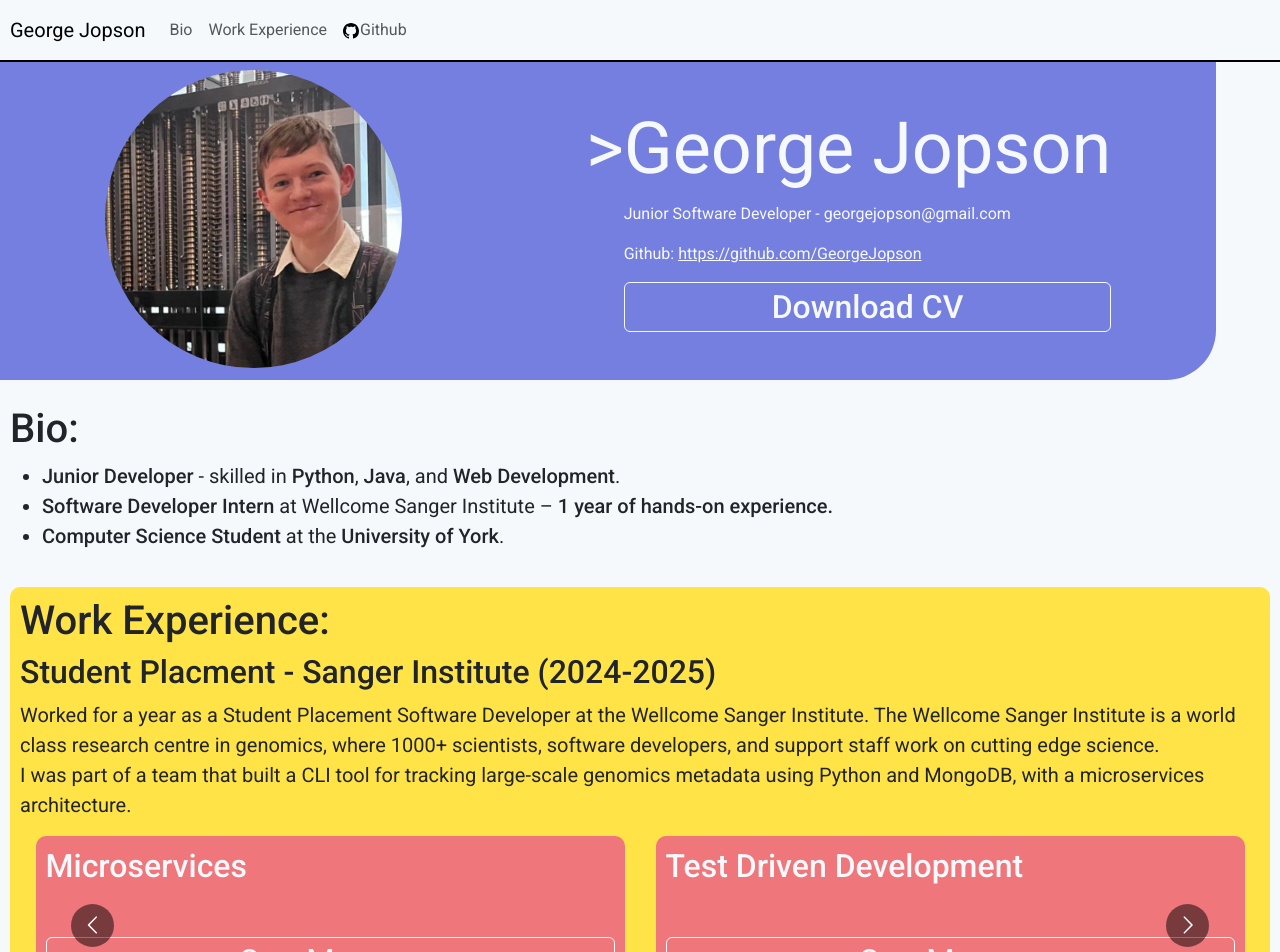
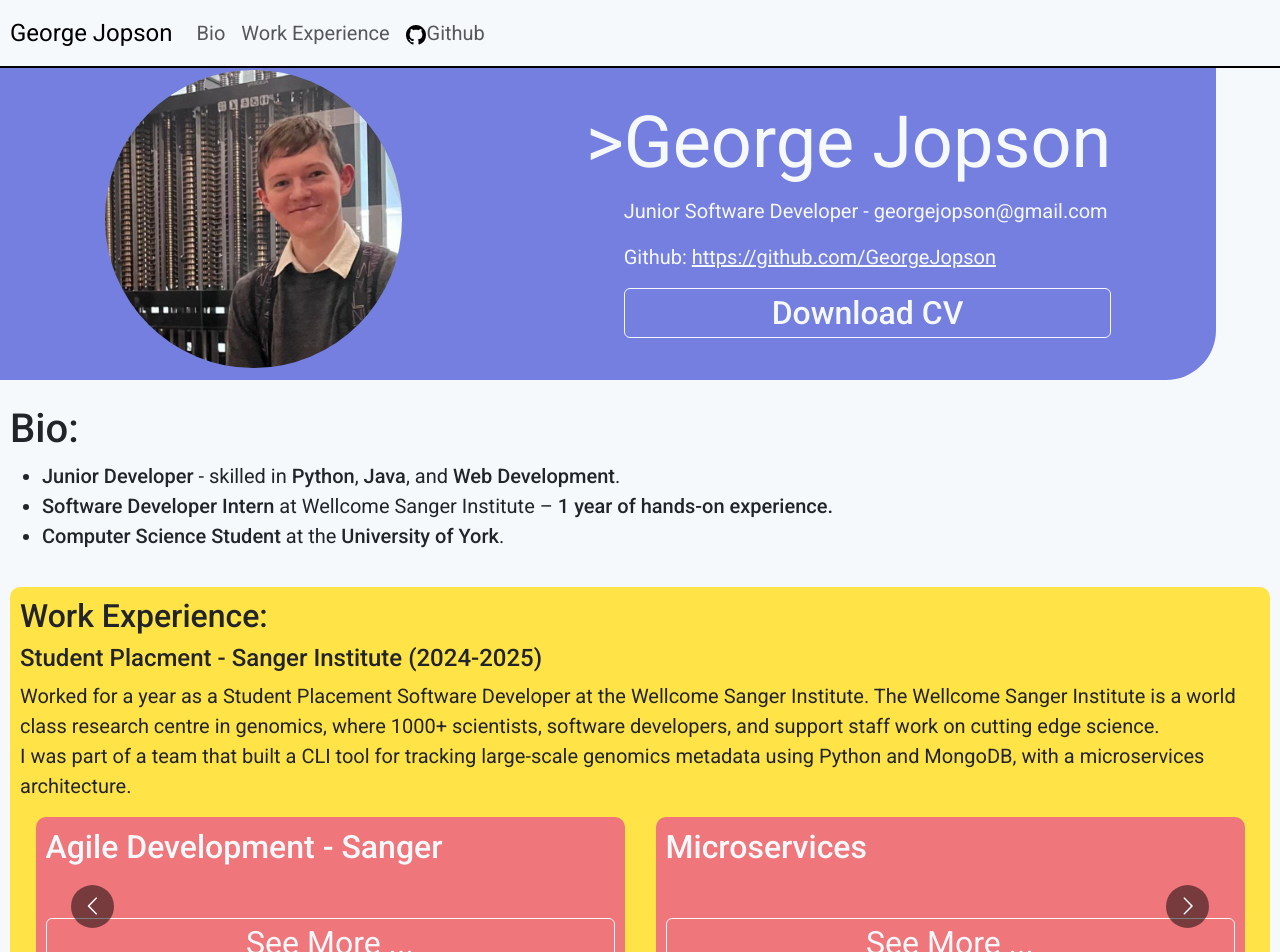
Before and after one commit to GeorgeJopson/GeorgeJopson.github.io, a React (Create React App) app: page / in a window 1280 px wide. Shown: the top 952 px of the page. Built offline with nearby package versions, Linux system fonts and the light colour scheme.

Commit message:
Update font-size stylings for consistency

```diff
--- a/src/AchievementCarousel/AchievementCarousel.css
+++ b/src/AchievementCarousel/AchievementCarousel.css
@@ -13,8 +13,6 @@
   justify-content:space-between;
 
   text-align: left;
-  font-size: 2em;
-
   height: 90%;
 }
 
@@ -26,7 +24,7 @@
   -webkit-box-orient: vertical;
   overflow: hidden;
 
-  font-size: 1em;
+  font-size: 2em;
   line-height:1.3em;
   height:3.1em;
 
@@ -35,7 +33,7 @@
 
 
 .btnSeeMore{
-  font-size: 1em;
+  font-size: 2em;
 
   display: flex;
   justify-content: center;
--- a/src/AchievementCarousel/AchievementCarousel.js
+++ b/src/AchievementCarousel/AchievementCarousel.js
@@ -37,8 +37,8 @@ function AchievementCarousel(){
   const achievements = achievementData.achievements
   const carouselItems = achievements.map((achievement, index)=>
       <div className="carouselItem" key={index}>
-        <p className="robotoMedium carouselItemText">{achievement.title}</p>
-        <button className="btnSeeMore btn btn-outline-primary btnRegular btnPink" onClick={()=>setOpenModalIndex(index)}>See More ...</button>
+        <p className="robotoMedium carouselItemText headerText">{achievement.title}</p>
+        <button className="btnSeeMore btn btn-outline-primary btnRegular btnPink robotoRegular headerText" onClick={()=>setOpenModalIndex(index)}>See More ...</button>
       </div>
   );
   const modalsInfo = achievements.map((achievement)=>{
@@ -57,7 +57,7 @@ function AchievementCarousel(){
         responsive={responsive}
         ssr={true}
         infinite={true}
-        autoPlay={isMobile === false}
+        autoPlay={false}
         autoPlaySpeed={3000}
         keyBoardControl={true}
         customTransition="transform 0.7s ease-in-out"
--- a/src/Bio/Bio.css
+++ b/src/Bio/Bio.css
@@ -3,9 +3,5 @@
   padding: 10px;
 }
 .bioTitle{
-  font-size: 1.75em;
   margin-right: 0.2em;
 }
-.bioBulletPoint{
-  font-size:1.25em;
-}
--- a/src/Bio/Bio.js
+++ b/src/Bio/Bio.js
@@ -4,11 +4,11 @@ import '../stylings/fonts.css';
 function Bio(){
   return(
     <div className="bioBox" id="bio">
-      <h1 className="robotoMedium ">Bio:</h1>
+      <h1 className="robotoMedium subTitleText">Bio:</h1>
       <ul>
-        <li className="robotoRegular bioBulletPoint"><span className='robotoMedium'>Junior Developer</span> - skilled in <span className="robotoMedium">Python</span>, <span className="robotoMedium">Java</span>, and <span className="robotoMedium">Web Development</span>.</li>
-        <li className="robotoRegular bioBulletPoint"><span className="robotoMedium">Software Developer Intern</span> at Wellcome Sanger Institute – <span className='robotoMedium'>1 year of hands-on experience.</span></li>
-        <li className="robotoRegular bioBulletPoint"><span className="robotoMedium">Computer Science Student</span> at the <span className="robotoMedium">University of York</span>.</li>
+        <li className="robotoRegular paragraphText"><span className='robotoMedium'>Junior Developer</span> - skilled in <span className="robotoMedium">Python</span>, <span className="robotoMedium">Java</span>, and <span className="robotoMedium">Web Development</span>.</li>
+        <li className="robotoRegular paragraphText"><span className="robotoMedium">Software Developer Intern</span> at Wellcome Sanger Institute – <span className='robotoMedium'>1 year of hands-on experience.</span></li>
+        <li className="robotoRegular paragraphText"><span className="robotoMedium">Computer Science Student</span> at the <span className="robotoMedium">University of York</span>.</li>
       </ul>
     </div>
   );
--- a/src/Modals/Modals.js
+++ b/src/Modals/Modals.js
@@ -23,8 +23,8 @@ function Modals({openModalIndex, modalsInfo, modalClose}) {
         <div className="modal-content">
           <img src={closeCross} alt="Close Cross" className="close" onClick={modalClose}/>
           <div className="modalText">
-            <h1 className="robotoBold">{modalInfo.title}</h1>
-            <p className="robotoRegular">{modalInfo.content}</p>
+            <h1 className="robotoBold headerText">{modalInfo.title}</h1>
+            <p className="robotoRegular paragraphText">{modalInfo.content}</p>
           </div>
         </div>
       </div>
--- a/src/NavBar/NavBar.css
+++ b/src/NavBar/NavBar.css
@@ -6,10 +6,6 @@
   border-color:black;
 }
 
-.nav-link{
-  font-size: 1em;
-}
-
 .githubIcon{
   margin-right:1px;
   height: 1em;
--- a/src/NavBar/NavBar.js
+++ b/src/NavBar/NavBar.js
@@ -9,17 +9,17 @@ function Navbar(){
       <button className="navbar-toggler" type="button" data-toggle="collapse" data-target="#navbarNav" aria-controls="navbarNav" aria-expanded="false" aria-label="Toggle navigation">
         <span className="navbar-toggler-icon"></span>
       </button>
-      <a className="navbar-brand robotoRegular" href="#header">George Jopson</a>
+      <a className="navbar-brand robotoRegular subtitleText" href="#header">George Jopson</a>
       <div className="collapse navbar-collapse" id="navbarNav">
         <ul className="navbar-nav">
         <li className="nav-item">
-            <a className="nav-link robotoRegular" href={"#bio"}>Bio</a>
+            <a className="nav-link robotoRegular paragraphText" href={"#bio"}>Bio</a>
           </li>
           <li className="nav-item">
-            <a className="nav-link robotoRegular" href={"#work-experience"}>Work Experience</a>
+            <a className="nav-link robotoRegular paragraphText" href={"#work-experience"}>Work Experience</a>
           </li>
           <li className="nav-item">
-            <a className="nav-link robotoRegular" href={"https://github.com/GeorgeJopson"} target="_blank" rel="noreferrer">
+            <a className="nav-link robotoRegular paragraphText" href={"https://github.com/GeorgeJopson"} target="_blank" rel="noreferrer">
               <img src={githubIcon} alt="Github Icon" className="githubIcon"/>
               Github
             </a>
--- a/src/WorkExperience/WorkExperience.js
+++ b/src/WorkExperience/WorkExperience.js
@@ -6,10 +6,10 @@ import AchievementCarousel from '../AchievementCarousel/AchievementCarousel';
 function WorkExperience(){
   return (
     <div className='containerBox' id="work-experience">
-      <h1 className="robotoMedium">Work Experience:</h1>
+      <h1 className="robotoMedium headerText">Work Experience:</h1>
 
-      <h2 className="robotoMedium">Student Placment - Sanger Institute (2024-2025)</h2>
-      <p className="robotoRegular workExperienceDescription">
+      <h2 className="robotoMedium subtitleText">Student Placment - Sanger Institute (2024-2025)</h2>
+      <p className="robotoRegular workExperienceDescription paragraphText">
         Worked for a year as a Student Placement Software Developer at the Wellcome Sanger Institute.
         The Wellcome Sanger Institute is a world class research centre in genomics, where 1000+ scientists, software developers, and support staff work
         on cutting edge science.
--- a/src/header/Header.css
+++ b/src/header/Header.css
@@ -37,7 +37,6 @@
 
 .subtitle{
   color: #f6f9fc;
-  font-size: 1em;
 }
 
 .titleBox{
--- a/src/header/Header.js
+++ b/src/header/Header.js
@@ -30,8 +30,8 @@ function HeaderTitleoBox(){
         <h1 className="title robotoRegular">&gt;</h1>
         <div>
           <h1 className='title robotoRegular'>George Jopson</h1>
-          <p className="subtitle robotoRegular">Junior Software Developer - georgejopson@gmail.com</p>
-          <p className="subtitle robotoRegular">Github: <a href="https://github.com/GeorgeJopson" className="subtitle robotoRegular" target="_blank" rel="noreferrer">https://github.com/GeorgeJopson</a></p>
+          <p className="subtitle robotoRegular paragraphText">Junior Software Developer - georgejopson@gmail.com</p>
+          <p className="subtitle robotoRegular paragraphText">Github: <a href="https://github.com/GeorgeJopson" className="subtitle robotoRegular" target="_blank" rel="noreferrer">https://github.com/GeorgeJopson</a></p>
           <DownloadCVButton />
         </div>
       </div>
--- a/src/stylings/fonts.css
+++ b/src/stylings/fonts.css
@@ -69,3 +69,19 @@
   font-weight: 900;
   font-style: italic;
 }
+
+.paragraphText{
+  font-size: 1.25em;
+}
+
+.subtitleText{
+  font-size: 1.5em;
+}
+
+.headerText{
+  font-size: 2em;
+}
+
+.titleText{
+  font-size: 4em;
+}
```
